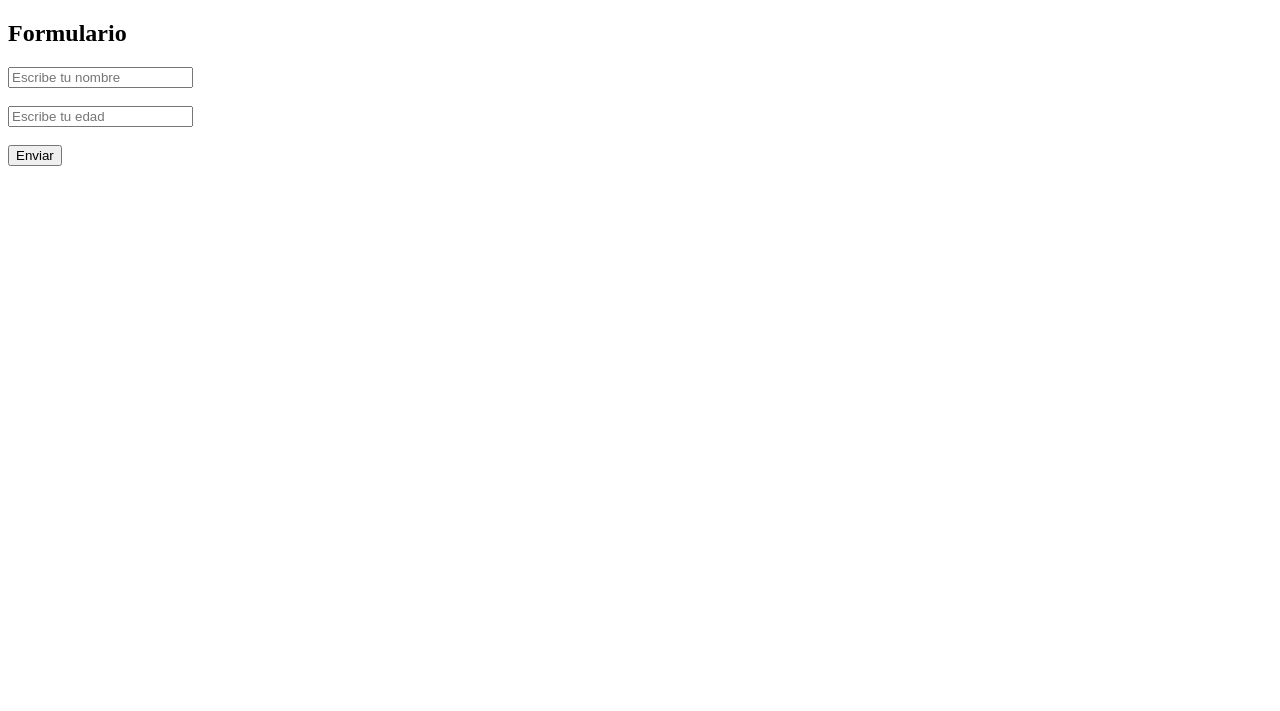
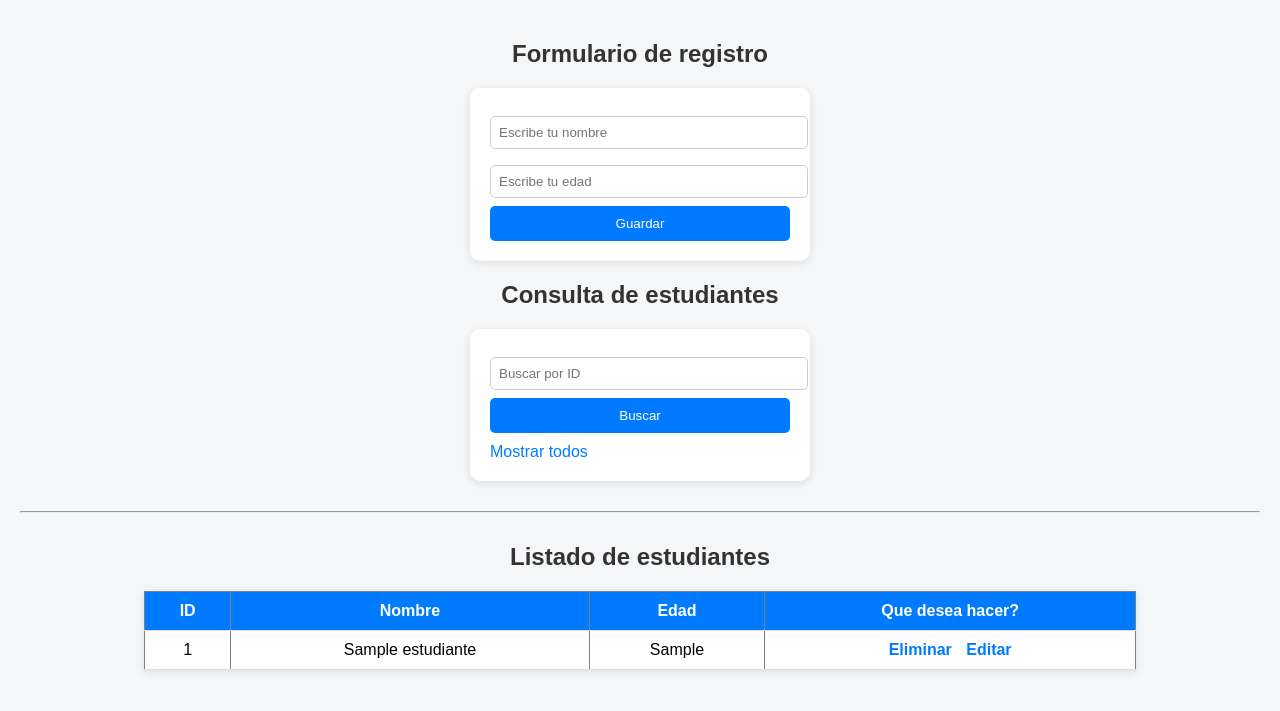
Before and after one commit to Fredev09/Herramientas-computacionales, a Flask app: page / in a window 1280 px wide. Shown: the top 711 px of the page. Run offline with Flask 3, Linux system fonts and the light colour scheme; tables that the repository leaves empty or names only in its code hold one stand-in row (values such as "Sample post"); one stand-in notice (Sample message) is shown.

Commit message:
funcionalidad completa

```diff
--- a/Herramientas Comp. Interp. Val Result/Exposicion/app.py
+++ b/Herramientas Comp. Interp. Val Result/Exposicion/app.py
@@ -1,17 +1,70 @@
-from flask import Flask, render_template, request
+from flask import Flask, render_template, request, redirect, url_for, flash
 import mysql.connector
+import estudiantes
 
 app = Flask(__name__)
 
+estudiante = estudiantes.Estudiantes()
+app.secret_key = "clave"
+
 @app.route("/")
 def inicio():
-    return render_template("index.html")
+    resultado = estudiante.listar()
+    return render_template("index.html", listado=resultado)
+
 
 @app.route("/guardar", methods=["POST"])
 def guardar():
     nombre = request.form["nombre"]
     edad = request.form["edad"]
-    return f"Hola {nombre}, tienes {edad} años"
+
+    estudiante.guardar((nombre, edad))
+
+    flash("Estudiante guardado exitosamente")
+    return redirect(url_for("inicio"))
+
+
+@app.route("/listar")
+def listar():
+    resultado = estudiante.listar()
+    return render_template("index.html", listado=resultado)
+
+
+@app.route("/consultar", methods=["POST"])
+def consultar():
+    id = request.form["id"]
+    resultado = estudiante.consulta((id,))
+
+    if resultado:
+        return render_template("index.html", listado=[resultado])
+    else:
+        flash("No se encontró el estudiante")
+        return redirect(url_for("inicio"))
+
+
+@app.route("/editar/<int:id>")
+def editar(id):
+    resultado = estudiante.consulta((id,))
+    return render_template("editar.html", dato=resultado)
+
+
+@app.route("/actualizar", methods=["POST"])
+def actualizar():
+    id = request.form["id"]
+    nombre = request.form["nombre"]
+    edad = request.form["edad"]
+
+    estudiante.actualizar((nombre, edad, id))
+
+    flash("Estudiante actualizado exitosamente")
+    return redirect(url_for("inicio"))
+
+
+@app.route("/eliminar/<int:id>")
+def eliminar(id):
+    estudiante.eliminar((id,))
+    flash("Estudiante eliminado exitosamente")
+    return redirect(url_for("inicio"))
 
 
 if __name__ == "__main__":
--- a/Herramientas Comp. Interp. Val Result/Exposicion/estudiantes.py
+++ b/Herramientas Comp. Interp. Val Result/Exposicion/estudiantes.py
@@ -31,13 +31,13 @@ class Estudiantes:
     def consulta(self, datos):
         con = self.abrir()
         cursor = con.cursor()
-        sql = "SELECT nombre, edad FROM estudiantes WHERE id = %s"
+        sql = "SELECT id, nombre, edad FROM estudiantes WHERE id = %s"
         cursor.execute(sql, datos)
-        resultado = cursor.fetchall()
+        resultado = cursor.fetchone()
         con.close()
         return resultado
 
-    def modificar(self, datos):
+    def actualizar(self, datos):
         con =self.abrir()
         cursor = con.cursor()
         sql = "UPDATE estudiantes SET nombre = %s, edad = %s WHERE id = %s"
--- /dev/null
+++ b/Herramientas Comp. Interp. Val Result/Exposicion/static/estilos.css
@@ -0,0 +1,94 @@
+body {
+    font-family: Arial, sans-serif;
+    background-color: #f4f6f8;
+    margin: 0;
+    padding: 20px;
+}
+
+h2 {
+    text-align: center;
+    color: #333;
+}
+
+form {
+    background: white;
+    padding: 20px;
+    margin: 20px auto;
+    width: 300px;
+    border-radius: 10px;
+    box-shadow: 0 2px 8px rgba(0,0,0,0.1);
+}
+
+input {
+    width: 100%;
+    padding: 8px;
+    margin: 8px 0;
+    border: 1px solid #ccc;
+    border-radius: 5px;
+}
+
+input:disabled {
+    background-color: #eee;
+}
+
+button {
+    width: 100%;
+    padding: 10px;
+    background-color: #007BFF;
+    color: white;
+    border: none;
+    border-radius: 5px;
+    cursor: pointer;
+}
+
+button:hover {
+    background-color: #0056b3;
+}
+
+a {
+    display: inline-block;
+    margin-top: 10px;
+    text-decoration: none;
+    color: #007BFF;
+}
+
+a:hover {
+    text-decoration: underline;
+}
+
+hr {
+    margin: 30px 0;
+}
+
+table {
+    width: 80%;
+    margin: auto;
+    border-collapse: collapse;
+    background: white;
+    box-shadow: 0 2px 8px rgba(0,0,0,0.1);
+}
+
+th, td {
+    padding: 10px;
+    text-align: center;
+    border-bottom: 1px solid #ddd;
+}
+
+th {
+    background-color: #007BFF;
+    color: white;
+}
+
+tr:hover {
+    background-color: #f1f1f1;
+}
+
+td a {
+    margin: 0 5px;
+    color: #007BFF;
+    font-weight: bold;
+}
+
+td a:hover {
+    color: #0056b3;
+}
--- a/Herramientas Comp. Interp. Val Result/Exposicion/templates/index.html
+++ b/Herramientas Comp. Interp. Val Result/Exposicion/templates/index.html
@@ -1,21 +1,69 @@
 <!DOCTYPE html>
-<html>
+<html lang="en">
 <head>
-    <title>Formulario</title>
+    <meta charset="UTF-8">
+    <meta name="viewport" content="width=device-width, initial-scale=1.0">
+    <title>Registro de estudiantes</title>
+    <link rel="stylesheet" href="{{ url_for('static', filename='estilos.css') }}">
 </head>
 <body>
 
-    <h2>Formulario</h2>
+    <h2>Formulario de registro</h2>
 
     <form action="/guardar" method="POST">
-        <input type="text" name="nombre" placeholder="Escribe tu nombre">
-        <br>
-        <br>
-        <input type="number" name="edad" placeholder="Escribe tu edad">
-        <br>
-        <br>
-        <button type="submit">Enviar</button>
+        <input type="text" name="nombre" placeholder="Escribe tu nombre" required>
+        <input type="number" name="edad" placeholder="Escribe tu edad" required>
+        <button type="submit">Guardar</button>
     </form>
+
+    <h2>Consulta de estudiantes</h2>
+
+    <form action="/consultar" method="POST">
+        <input type="number" name="id" placeholder="Buscar por ID" required>
+        <button type="submit">Buscar</button>
+        <a href="/listar">Mostrar todos</a>
+    </form>
+
+    <hr>
+
+    <h2>Listado de estudiantes</h2>
+
+    <table border="1">
+        <tr>
+            <th>ID</th>
+            <th>Nombre</th>
+            <th>Edad</th>
+            <th>Que desea hacer?</th>
+        </tr>
+
+        {% if listado %}
+            {% for fila in listado %}
+            <tr>
+                <td>{{ fila[0] }}</td>
+                <td>{{ fila[1] }}</td>
+                <td>{{ fila[2] }}</td>
+                <td>
+                    <a href="/eliminar/{{ fila[0] }}">Eliminar</a>
+                    <a href="/editar/{{ fila[0] }}">Editar</a>
+                </td>
+            </tr>
+            {% endfor %}
+        {% else %}
+            <tr>
+                <td colspan="4">No hay estudiantes registrados</td>
+            </tr>
+        {% endif %}
+    </table>
+
+    {% with mensajes = get_flashed_messages() %}
+    {% if mensajes %}
+        {% for msg in mensajes %}
+            <script>
+                alert("{{ msg }}");
+            </script>
+        {% endfor %}
+    {% endif %}
+{% endwith %}
 
 </body>
 </html>
```
Also changed, not shown: Herramientas Comp. Interp. Val Result/Exposicion/templates/editar.html (added, +34 -0 lines).
